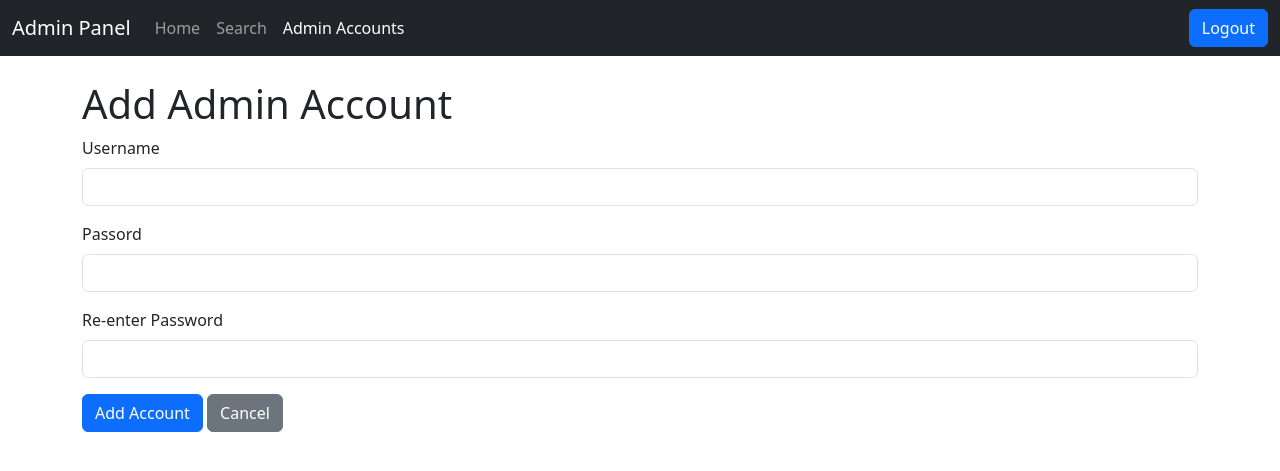
After one commit to ReinX24/udd-library-feedback-app, a PHP site: page /add_admin_account.php in a window 1280 px wide. The commit adds this page. Shown: the top 471 px of the page. Run offline with PHP 8.4, Linux system fonts and the light colour scheme; the visitor is signed in with stand-in values (Sample User, id 1).

Commit message:
Started adding admin validation

```diff
--- /dev/null
+++ b/add_admin_account.php
@@ -0,0 +1,43 @@
+<?php
+
+session_start();
+
+if ($_SESSION["isLoggedIn"]) {
+    $currentPage = "adminAdd";
+
+    $emptyUsernameError = $_SESSION["errors"]["emptyUsernameError"] ?? "";
+
+    unset($_SESSION["errors"]); // remove all errors on next refresh
+} else {
+    header("Location: index.php");
+}
+
+?>
+
+<?php require_once "src/includes/header_admin.inc.php"; ?>
+
+<div class="container mt-4">
+    <h1>Add Admin Account</h1>
+    <form action="src/admin_panel.php" method="POST">
+        <div class="mb-3">
+            <label for="username" class="form-label">Username</label>
+            <input type="text" name="username" class="form-control">
+            <p><?= $emptyUsernameError; ?></p>
+        </div>
+        <div class="mb-3">
+            <label for="password" class="form-label">Passord</label>
+            <input type="password" name="password" class="form-control">
+        </div>
+        <div class="mb-3">
+            <label for="repeatPassword" class="form-label">Re-enter Password</label>
+            <input type="password" name="repeatPassword" class="form-control">
+        </div>
+
+        <input type="hidden" name="add_admin">
+
+        <button class="btn btn-primary">Add Account</button>
+        <a href="src/admin_panel.php?page=index" class="btn btn-secondary">Cancel</a>
+    </form>
+</div>
+
+<?php require_once "src/includes/footer.inc.php"; ?>
--- a/add_admin.php
+++ b/admin_accounts.php
@@ -11,12 +11,10 @@ if ($_SESSION["isLoggedIn"]) {
 
 ?>
 
-
 <?php require_once "src/includes/header_admin.inc.php"; ?>
 
 <div class="container mt-4">
     <h1>Admin Accounts</h1>
-    <!-- TODO: go to admin account creation page -->
     <a href="add_admin_account.php" class="btn btn-primary btn-lg">
         Add Account
     </a>
--- a/admin_login_form.php
+++ b/admin_login_form.php
@@ -17,7 +17,7 @@ unset($_SESSION);
 
 <?php require_once "src/includes/header.inc.php"; ?>
 
-<div class="container mt-3">
+<div class="container mt-4">
     <h1>Admin Login</h1>
     <form action="src/admin_login.php" method="POST">
         <div class="mb-3">
--- a/admin_panel_index.php
+++ b/admin_panel_index.php
@@ -28,7 +28,7 @@ if ($_SESSION["isLoggedIn"]) {
                         Search Feedback
                     </button>
                 </a>
-                <a href="src/admin_panel.php?page=admin_add">
+                <a href="src/admin_panel.php?page=admin_accounts">
                     <button class="btn btn-outline-secondary btn-lg px-4 rounded-pill" type="button">
                         Add Admin Account
                     </button>
--- a/feedback_form.php
+++ b/feedback_form.php
@@ -14,7 +14,7 @@ unset($_SESSION);
 
 <?php require_once "src/includes/header.inc.php"; ?>
 
-<div class="container mt-3">
+<div class="container mt-4">
     <h1>Submit Feedback</h1>
     <form action="src/feedback.php" method="POST">
         <div class="mb-3">
--- a/src/classes/AdminPanel/AdminPanelModel.php
+++ b/src/classes/AdminPanel/AdminPanelModel.php
@@ -75,7 +75,7 @@ class AdminPanelModel
         return $statement->fetchAll();
     }
 
-    function getAllAdminUsernames()
+    public function getAllAdminUsernames()
     {
         $getUsernames =
             "SELECT
@@ -89,4 +89,8 @@ class AdminPanelModel
 
         return $statement->fetchAll();
     }
+
+    public function insertAdminAccount(string $username, string $password)
+    {
+    }
 }
--- a/src/includes/header_admin.inc.php
+++ b/src/includes/header_admin.inc.php
@@ -26,7 +26,7 @@
                             <a class="nav-link <?= $currentPage == "adminSearch" ? "active" : ""; ?>" href="src/admin_panel.php?page=search">Search</a>
                         </li>
                         <li>
-                            <a class="nav-link <?= $currentPage == "adminAdd" ? "active" : ""; ?>" href="src/admin_panel.php?page=admin_add">Add Admin Account</a>
+                            <a class="nav-link <?= $currentPage == "adminAdd" ? "active" : ""; ?>" href="src/admin_panel.php?page=admin_accounts">Admin Accounts</a>
                         </li>
                     </ul>
                     <form action="admin_logout.php" method="POST">
```
Also changed, not shown: src/admin_panel.php (+26 -8 lines), src/classes/AdminPanel/AdminPanelController.php (+29 -0 lines), src/classes/AdminPanel/AdminPanelView.php (+13 -1 lines).
